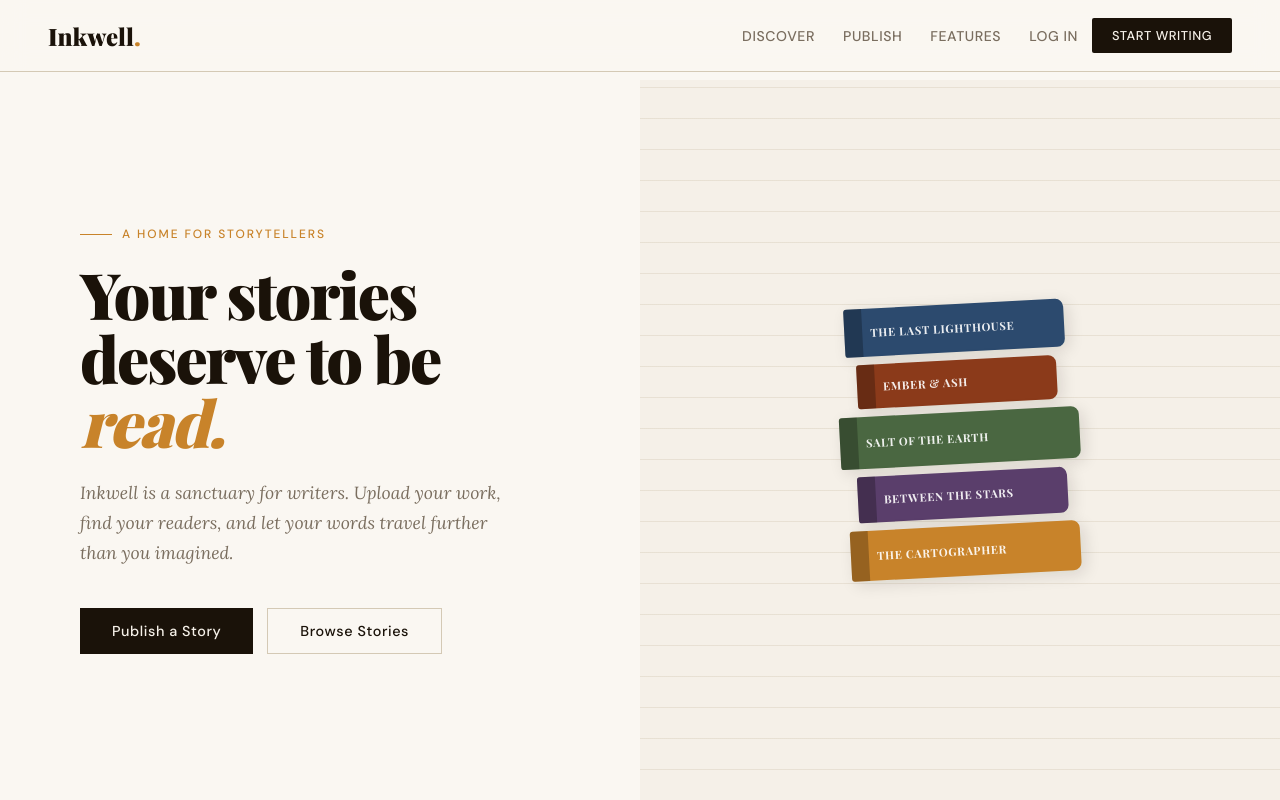
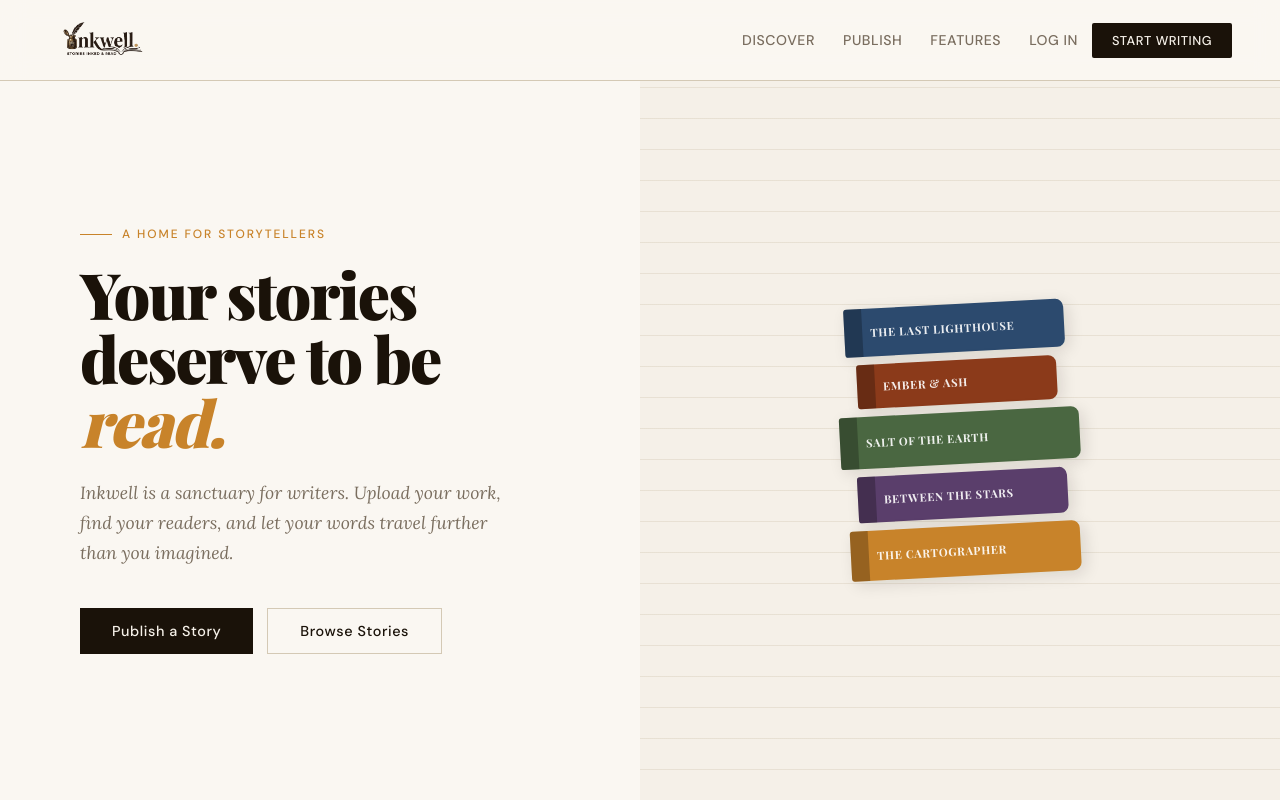
Before and after one commit to asmit22/Inkwell-project, a website: page public/index.html in a window 1280 px wide. Shown: the top 800 px of the page. Drawn offline with nearby package versions, Linux system fonts and the light colour scheme; no server answers; a web font is replaced by a local one.

Commit message:
added logo and favicon

```diff
--- a/backend/server.js
+++ b/backend/server.js
@@ -56,6 +56,7 @@ app.use('/auth/css', express.static(path.join(__dirname, '../auth/css')));
 app.use('/auth/js',  express.static(path.join(__dirname, '../auth/js')));
 app.use('/admin/css', express.static(path.join(__dirname, '../admin/css')));
 app.use('/admin/js',  express.static(path.join(__dirname, '../admin/js')));
+app.use('/images', express.static(path.join(__dirname, '../public/images')));
 
 // ── Pages ──
 app.get('/',          (req, res) => injectEnv(path.join(__dirname, '../public/index.html'), res));
--- a/public/css/base.css
+++ b/public/css/base.css
@@ -181,3 +181,17 @@ footer {
   footer { padding: 48px 24px 32px; }
   .footer-grid { grid-template-columns: 1fr 1fr; gap: 28px; }
 }
+
+.logo-img {
+  height: 44px;
+  width: auto;
+  display: block;
+  object-fit: contain;
+  object-position: left center;
+  max-width: 160px;
+}
+a.logo {
+  background: none !important;
+  padding: 0;
+  line-height: 0;
+}
--- a/public/index.html
+++ b/public/index.html
@@ -4,6 +4,7 @@
 <meta charset="UTF-8">
 <meta name="viewport" content="width=device-width, initial-scale=1.0">
 <title>Inkwell — Where Stories Live</title>
+<link rel="icon" href="/images/favicon.png">
 <link rel="stylesheet" href="/css/base.css">
 <link rel="stylesheet" href="/css/home.css">
 <link href="https://fonts.googleapis.com/css2?family=Playfair+Display:ital,wght@0,400;0,700;0,900;1,400;1,700&family=DM+Sans:wght@300;400;500&family=Lora:ital@0;1&display=swap" rel="stylesheet">
@@ -14,7 +15,7 @@
 
 <!-- NAV -->
 <nav id="navbar">
-  <div class="logo">Inkwell<span class="logo-dot">.</span></div>
+  <a class="logo" href="/"><img src="/images/logo.png" alt="Inkwell" class="logo-img"></a>
   <ul>
     <li><a href="/stories">Discover</a></li>
     <li><a href="/publish">Publish</a></li>
```
Also changed, not shown: admin/dashboard.html (+2 -1 lines), auth/login.html (+2 -1 lines), auth/signup.html (+2 -1 lines), public/pages/dashboard.html (+2 -1 lines), public/pages/publish.html (+2 -1 lines), public/pages/reader.html (+2 -1 lines), public/pages/stories.html (+2 -1 lines), public/images/favicon.png (added), public/images/logo.png (added).
